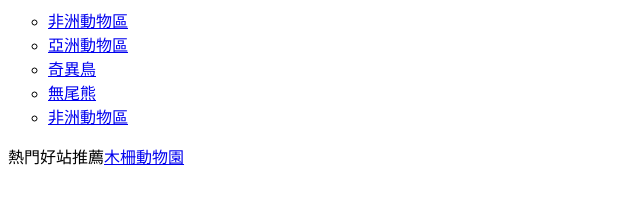
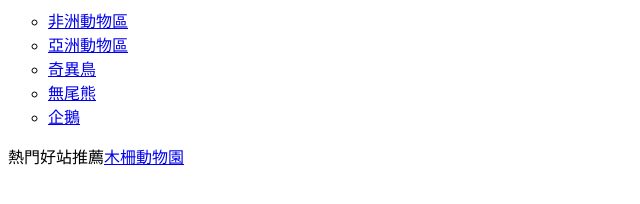
Before and after one commit to ry5807/ry5807.github.io, a plain HTML site: page W5 HW/index.html in a window 1280 px wide. Shown: the whole page, without its empty margins (0-640 px from the left). Drawn offline with Linux system fonts and the light colour scheme.

Commit message:
Update index.html

```diff
--- a/W5 HW/index.html
+++ b/W5 HW/index.html
@@ -3,6 +3,6 @@
 <li><a href="asia.html">亞洲動物區</a></li>
 <li><a href="Hot\kiwi.html">奇異鳥</a></li>
 <li><a href="Hot\koala.html">無尾熊</a></li>
-<li><a href="Hot\penguin.html">非洲動物區</a></li>
+<li><a href="Hot\penguin.html">企鵝</a></li>
 </ul>
 熱門好站推薦<a href="https://www.zoo.gov.tw/">木柵動物園</a>
```
